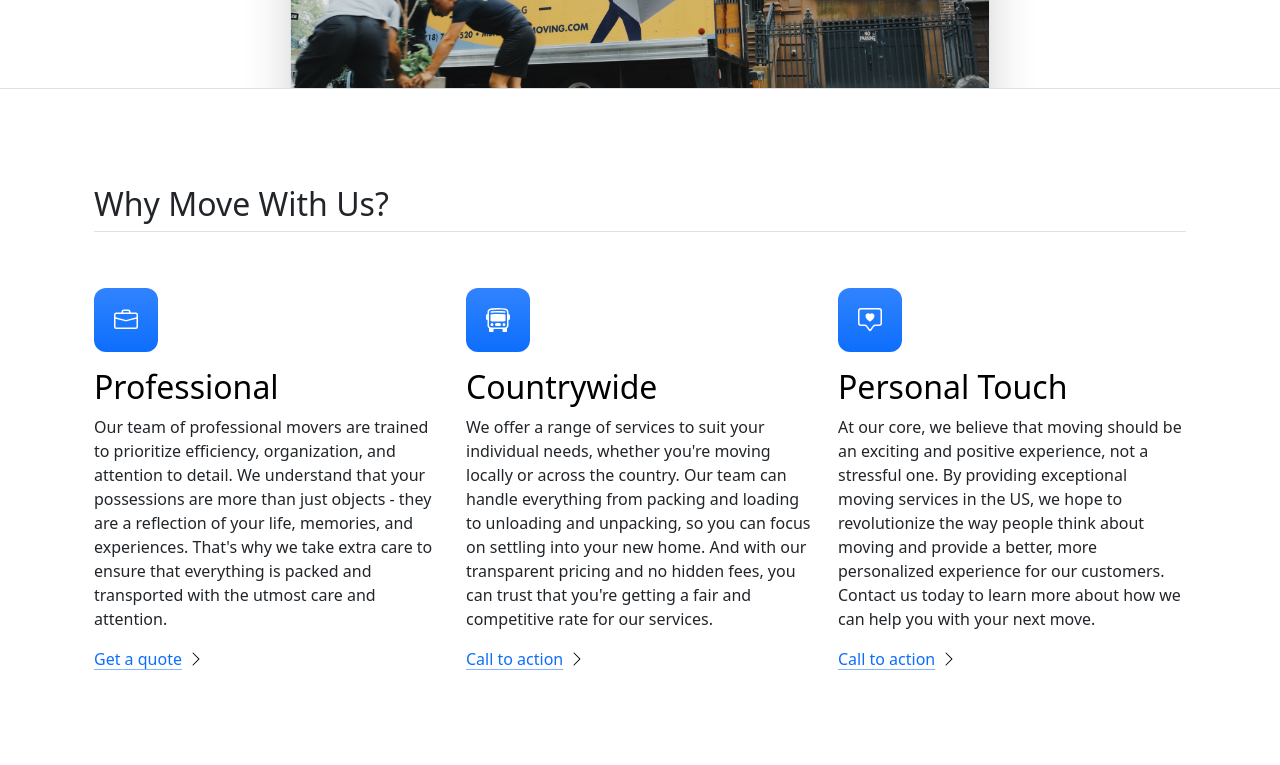
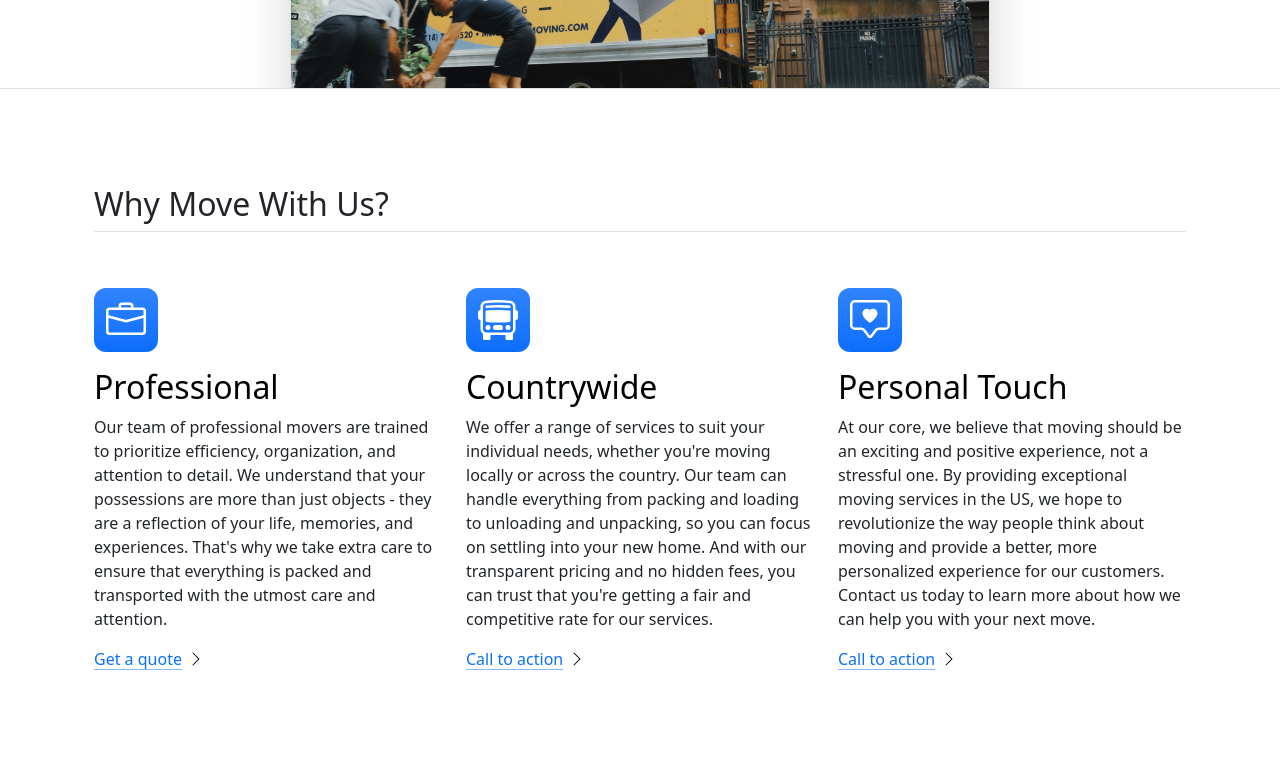
Before and after one commit to RuhlMirko/Bootstrap-MoveIt, a plain HTML site: page index.html in a window 1280 px wide. Shown: the part 651-1416 px from the top of the page. Drawn offline with nearby package versions, Linux system fonts and the light colour scheme.

Commit message:
Update style.css
Fixed icons in the features div.

```diff
--- a/style.css
+++ b/style.css
@@ -6,7 +6,7 @@
 }
 
 .feature-icon img{
-    height: 3vh;
+    height: 40px;
 }
 
 #carouselExampleIndicators{
```
